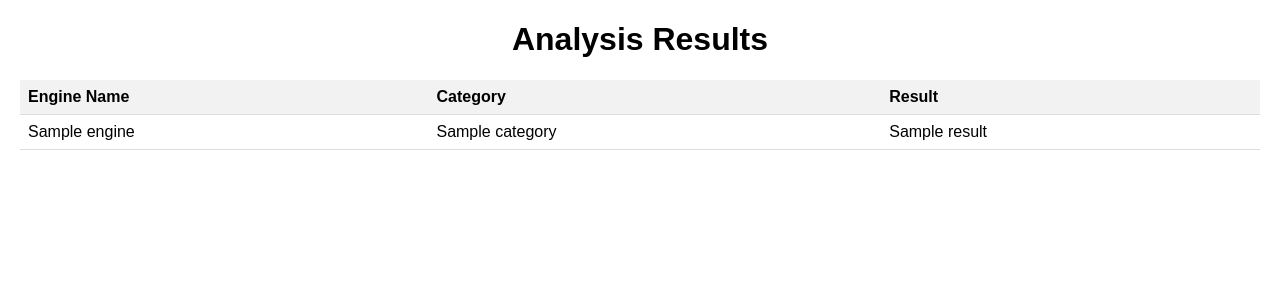
After one commit to gegestalt/guguStatik, a Flask app: page /results/1 in a window 1280 px wide. The commit adds this page. Shown: the top 300 px of the page. Run offline with Flask 3, Linux system fonts and the light colour scheme; a database or web service that is not in the repository returns one stand-in record (values such as "Sample title"); data that the repository does not hold is empty.

Commit message:
vt works

```diff
--- a/guguStatikFlask/app.py
+++ b/guguStatikFlask/app.py
@@ -1,5 +1,5 @@
 from ensurepip import bootstrap
-from flask import Flask, render_template, request
+from flask import Flask, redirect, render_template, request, url_for
 from rich.console import Console
 from rich.table import Table
 import tempfile
@@ -50,13 +50,44 @@ d88E`"888E`   8888  888R   d88E`"888E`   8888  888R   x88:  `)8b.   8888    .@88
     ''')
 app = Flask(__name__)
 app.static_folder = 'static'
+api_key = "a468dec43448580f46c2f928fa08cb52ab9397b0acdb090eaeadb3bfea6fa6e9"
+def submit_file_to_virustotal(filename):
+    url = "https://www.virustotal.com/api/v3/files"
+    files = {"file": (filename, open(filename, "rb"), "application/x-msdownload")}
+    headers = {"accept": "application/json", "x-apikey": api_key}
 
+    response = requests.post(url, files=files, headers=headers)
+    return response.json()
+
+def get_analysis_results(analysis_id):
+    url = f"https://www.virustotal.com/api/v3/analyses/{analysis_id}"
+    headers = {"accept": "application/json", "x-apikey": api_key}
+
+    response = requests.get(url, headers=headers)
+    return response.json()
+
+
+
+@app.route("/vt_analysis", methods=["POST"])
+def submit_file():
+    if request.method == "POST":
+        file = request.files["file"]
+        filename = file.filename
+        file.save(filename)
+        response = submit_file_to_virustotal(filename)
+        analysis_id = response["data"]["id"]
+        return redirect(url_for('display_results', analysis_id=analysis_id))
+
+@app.route("/results/<analysis_id>")
+def display_results(analysis_id):
+    response = get_analysis_results(analysis_id)
+    results = response["data"]["attributes"]["results"]
+    return render_template("vt_report.html", results=results)
 
 def extract_info_from_pdf(file_path):
     with pdfplumber.open(file_path) as pdf:
         text = '\n'.join(page.extract_text() for page in pdf.pages)
 
-        # Write the extracted text to a .txt file
         with open('extracted_text.txt', 'w') as f:
             f.write(text)
 
--- a/guguStatikFlask/templates/index.html
+++ b/guguStatikFlask/templates/index.html
@@ -142,7 +142,7 @@
     </div>
     <div class="container" id="thirdContainer">
         <h1>Virus Total Analysis</h1>
-        <form name="thirdForm" action="/process_third" method="post">
+        <form name="thirdForm" action="/vt_analysis" method="post" enctype="multipart/form-data">
                 <input type="file" name="file" onchange="enableAnalyzeButton(this)">
 
                 <input type="submit" value="Analyze on VT" disabled>
--- /dev/null
+++ b/guguStatikFlask/templates/vt_report.html
@@ -0,0 +1,50 @@
+<!DOCTYPE html>
+<html lang="en">
+<head>
+    <meta charset="UTF-8">
+    <meta name="viewport" content="width=device-width, initial-scale=1.0">
+    <title>Analysis Results</title>
+    <style>
+        body {
+            font-family: Arial, sans-serif;
+            margin: 20px;
+        }
+        h1 {
+            text-align: center;
+        }
+        table {
+            width: 100%;
+            border-collapse: collapse;
+            margin-top: 20px;
+        }
+        th, td {
+            padding: 8px;
+            text-align: left;
+            border-bottom: 1px solid #ddd;
+        }
+        th {
+            background-color: #f2f2f2;
+        }
+        tr:hover {
+            background-color: #f5f5f5;
+        }
+    </style>
+</head>
+<body>
+    <h1>Analysis Results</h1>
+    <table>
+        <tr>
+            <th>Engine Name</th>
+            <th>Category</th>
+            <th>Result</th>
+        </tr>
+        {% for engine, data in results.items() %}
+        <tr>
+            <td>{{ engine }}</td>
+            <td>{{ data.category }}</td>
+            <td>{{ data.result }}</td>
+        </tr>
+        {% endfor %}
+    </table>
+</body>
+</html>
```
